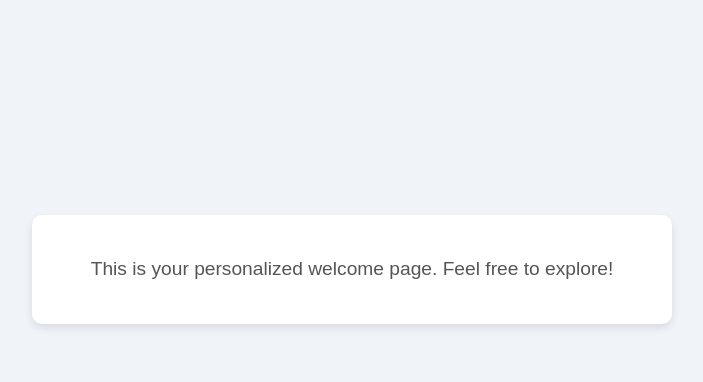
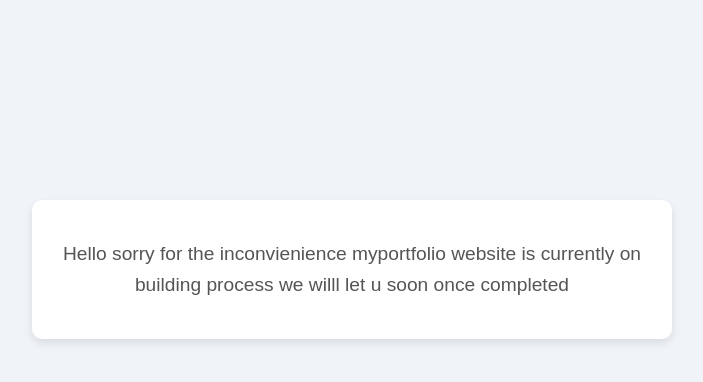
Before and after one commit to charankofficial/Flask-website, a Flask app: page /mypage in a window 1280 px wide. Shown: the part 203-585 px from the top of the page, without its empty margins (288-991 px from the left). Run offline with Flask 3, Linux system fonts and the light colour scheme; the visitor is signed in with stand-in values (Sample User, id 1); parts of the project's set-up code (start-up, migrations or seed data) failed here and were passed over.

Commit message:
Update mypage.html

```diff
--- a/app/templates/mypage.html
+++ b/app/templates/mypage.html
@@ -17,7 +17,7 @@
     </header>
 
     <main>
-        <p>This is your personalized welcome page. Feel free to explore!</p>
+       <p>Hello sorry for the inconvienience myportfolio website is currently on building process we willl let u soon once completed</p>
     </main>
 </body>
 
```
